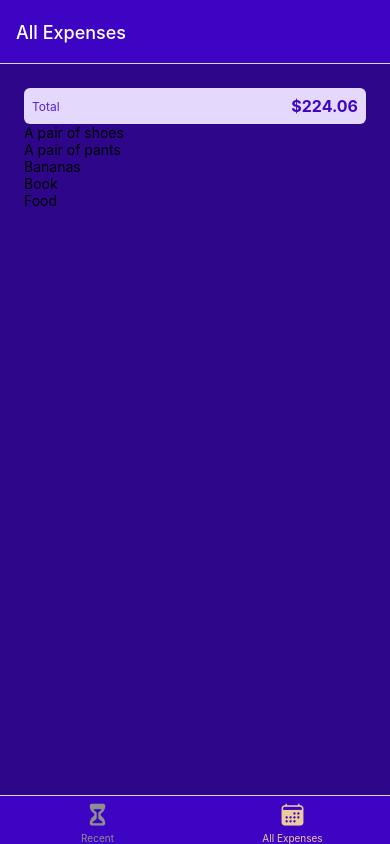
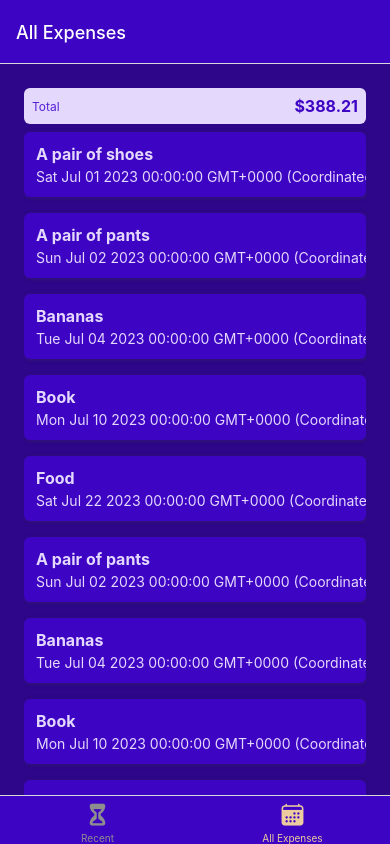
Before and after one commit to KongJudy/rn-expense-tracker, a React Native app: screen /AllExpenses in a window 390 px wide. Built offline with nearby package versions, Linux system fonts and the light colour scheme.

Commit message:
Expense list items

```diff
--- /dev/null
+++ b/components/ExpensesOutput/ExpenseItem.js
@@ -0,0 +1,59 @@
+import { Pressable, StyleSheet, Text, View } from 'react-native';
+
+import { GlobalStyles } from '../../constants/styles';
+
+const ExpenseItem = ({ description, amount, date }) => {
+  return (
+    <Pressable>
+      <View style={styles.expenseItem}>
+        <View>
+          <Text style={[styles.textBase, styles.description]}>
+            {description}
+          </Text>
+          <Text style={styles.textBase}>{date.toString()}</Text>
+        </View>
+        <View style={styles.amountContainer}>
+          <Text style={styles.amount}>{amount}</Text>
+        </View>
+      </View>
+    </Pressable>
+  );
+};
+
+export default ExpenseItem;
+
+const styles = StyleSheet.create({
+  expenseItem: {
+    padding: 12,
+    marginVertical: 8,
+    backgroundColor: GlobalStyles.colors.primary500,
+    flexDirection: 'row',
+    justifyContent: 'space-between',
+    borderRadius: 6,
+    elevation: 3,
+    shadowColor: GlobalStyles.colors.gray500,
+    shadowRadius: 4,
+    shadowOffset: { width: 1, height: 1 },
+    shadowOpacity: 0.4
+  },
+  textBase: {
+    color: GlobalStyles.colors.primary50
+  },
+  description: {
+    fontSize: 16,
+    marginBottom: 4,
+    fontWeight: 'bold'
+  },
+  amountContainer: {
+    paddingHorizontal: 12,
+    paddingVertical: 4,
+    backgroundColor: 'white',
+    justifyContent: 'center',
+    alignItems: 'center',
+    borderRadius: 4
+  },
+  amount: {
+    color: GlobalStyles.colors.primary500,
+    fontWeight: 'bold'
+  }
+});
--- a/components/ExpensesOutput/ExpensesList.js
+++ b/components/ExpensesOutput/ExpensesList.js
@@ -1,7 +1,8 @@
 import { FlatList, Text } from 'react-native';
+import ExpenseItem from './ExpenseItem';
 
 const renderExpenseItem = (itemData) => {
-  return <Text>{itemData.item.description}</Text>;
+  return <ExpenseItem {...itemData.item} />;
 };
 
 const ExpensesList = ({ expenses }) => {
--- a/components/ExpensesOutput/ExpensesOutput.js
+++ b/components/ExpensesOutput/ExpensesOutput.js
@@ -20,17 +20,41 @@
   {
     id: 'e3',
     description: 'Bananas',
-    amount: 2.2,
+    amount: 2.22,
     date: new Date('2023-07-04')
   },
   {
     id: 'e4',
     description: 'Book',
-    amount: 15.9,
+    amount: 15.92,
     date: new Date('2023-07-10')
   },
   {
     id: 'e5',
+    description: 'Food',
+    amount: 55.98,
+    date: new Date('2023-07-22')
+  },
+  {
+    id: 'e6',
+    description: 'A pair of pants',
+    amount: 89.99,
+    date: new Date('2023-07-02')
+  },
+  {
+    id: 'e7',
+    description: 'Bananas',
+    amount: 2.22,
+    date: new Date('2023-07-04')
+  },
+  {
+    id: 'e8',
+    description: 'Book',
+    amount: 15.92,
+    date: new Date('2023-07-10')
+  },
+  {
+    id: 'e9',
     description: 'Food',
     amount: 55.98,
     date: new Date('2023-07-22')
@@ -50,7 +74,9 @@
 const styles = StyleSheet.create({
   container: {
     flex: 1,
-    padding: 24,
+    paddingHorizontal: 24,
+    paddingTop: 24,
+    paddingBottom: 0,
     backgroundColor: GlobalStyles.colors.primary700
   }
 });
```
